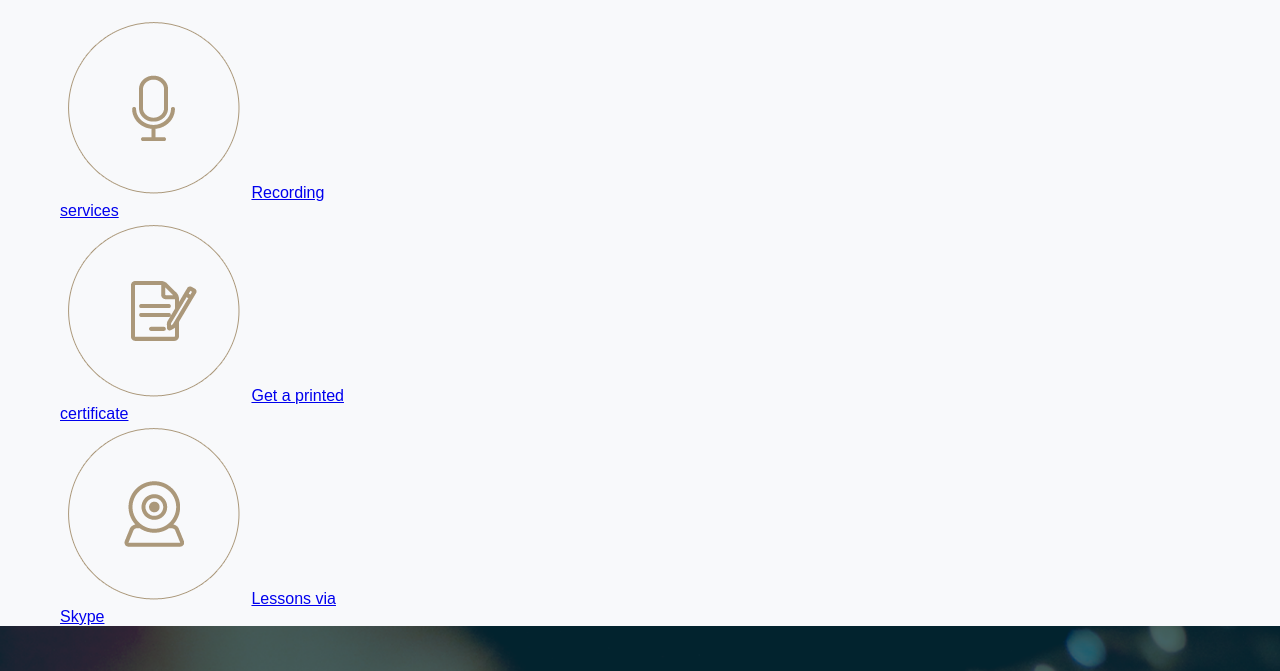
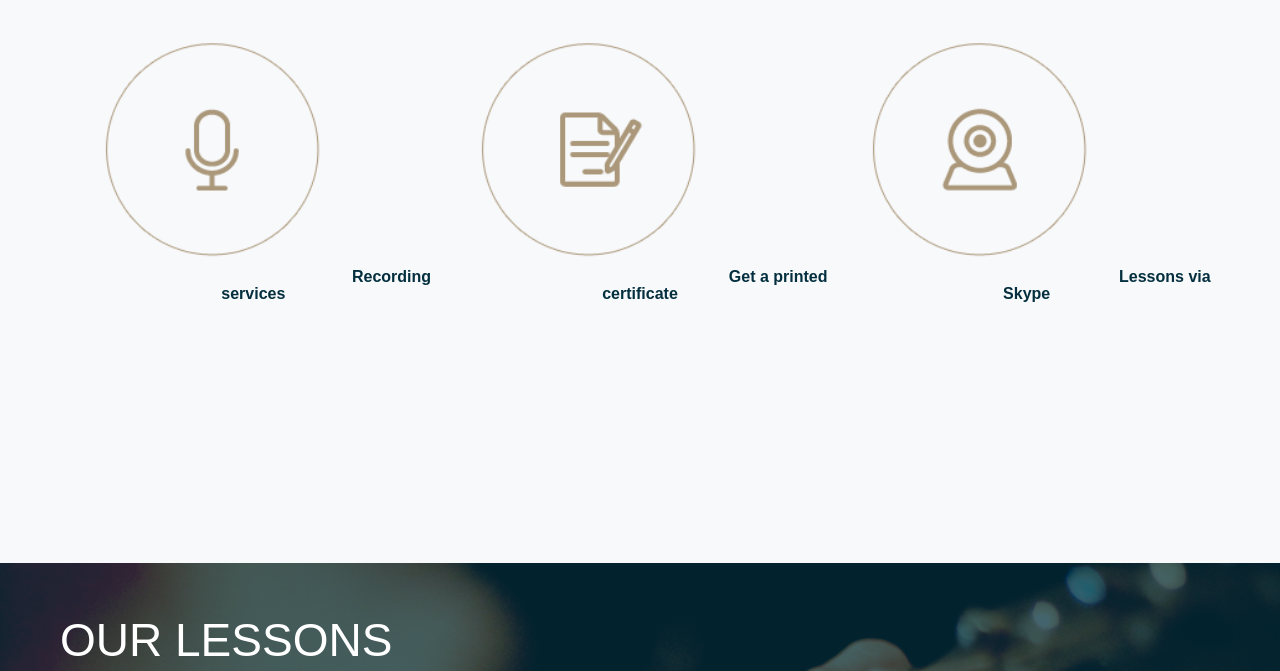
Before and after one commit to Malinda28/sass-play, a plain HTML site: page index.html in a window 1280 px wide. Shown: the part 1045-1716 px from the top of the page. Drawn offline with Linux system fonts and the light colour scheme.

Commit message:
sass map

```diff
--- a/css/styles.css
+++ b/css/styles.css
@@ -114,4 +114,31 @@ section h1 {
   margin: 60px 0;
 }
 
+#services {
+  margin-bottom: 260px;
+}
+#services li {
+  float: left;
+  box-sizing: border-box;
+  text-align: center;
+  width: 33.3333333333%;
+}
+#services img {
+  width: 60%;
+  margin: 20px 20px;
+}
+#services a {
+  text-decoration: none;
+  color: #032f3e;
+  font-weight: bold;
+}
+#services a:hover {
+  color: red;
+}
+#services ul:after {
+  content: "";
+  display: block;
+  clear: both;
+}
+
 /*# sourceMappingURL=styles.css.map */
```
Also changed, not shown: 1 other file.
